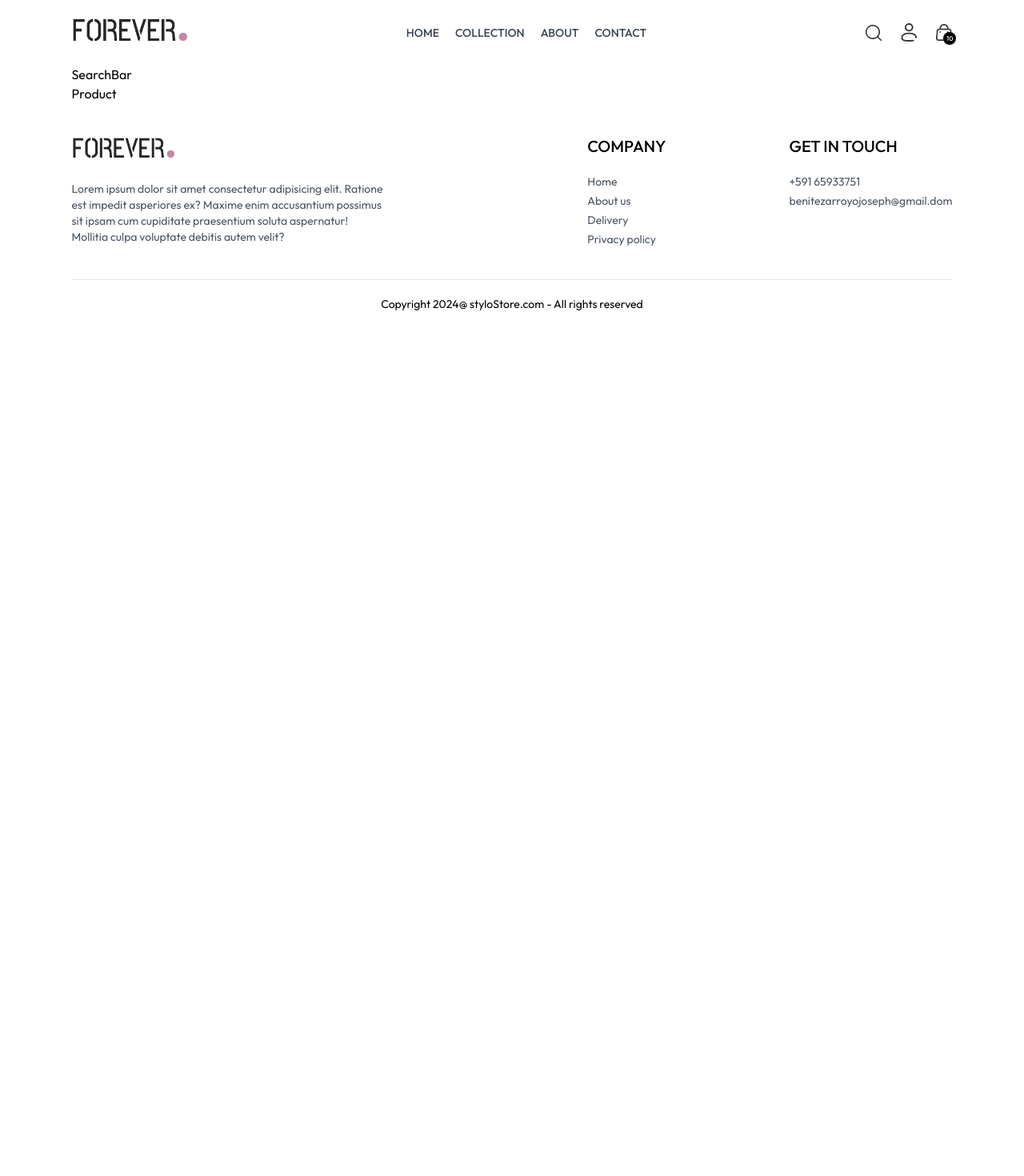
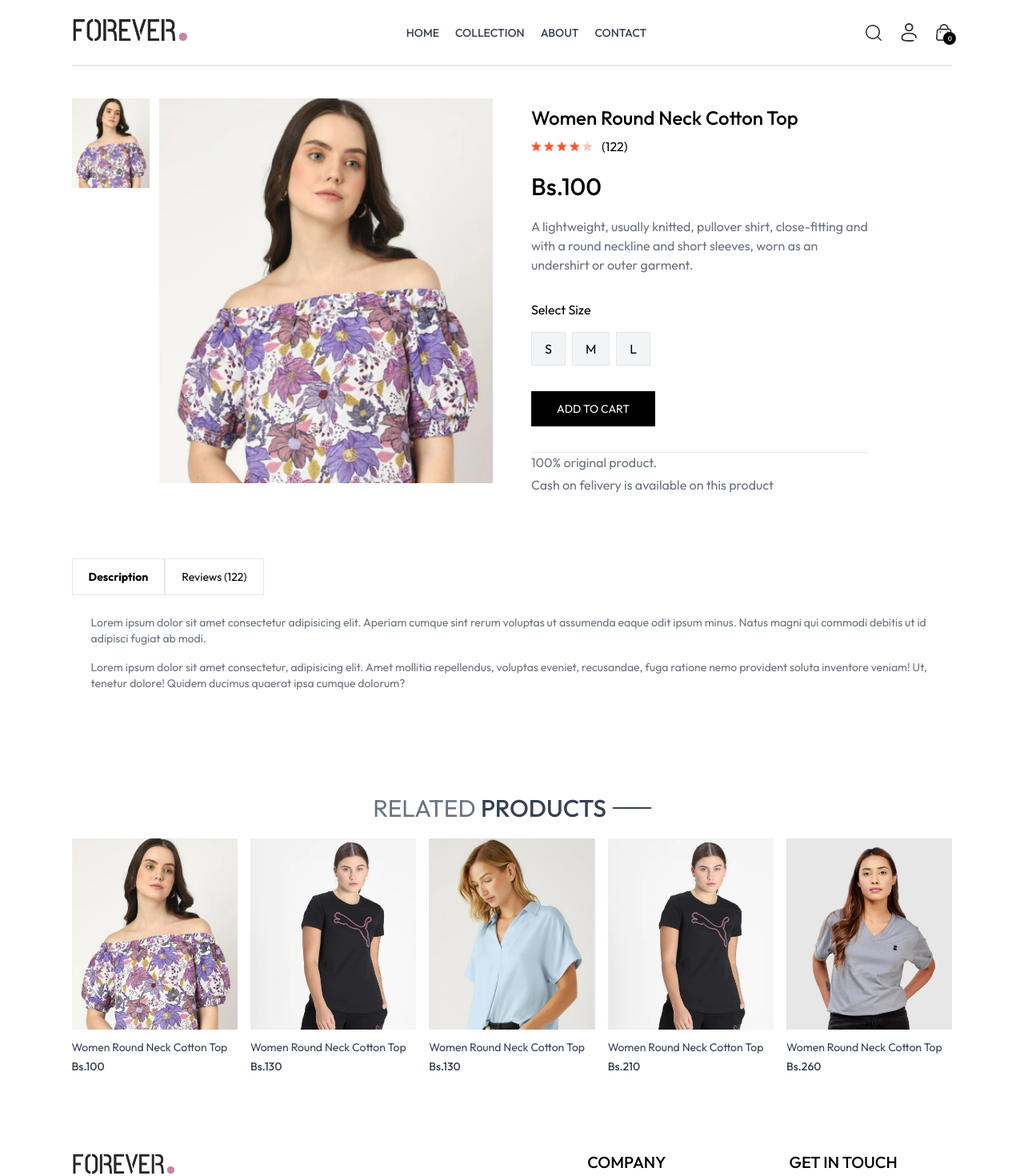
Before and after one commit to MetaDandy/Frontend-Stylo-Store, a React (Vite) app: page /product/aaaaa in a window 1280 px wide. Shown: the top 1470 px of the page at 80% size. Before the commit the page ends 800 px from the top, so only its background shows below. Built offline with nearby package versions, Linux system fonts and the light colour scheme.

Commit message:
collection completed, product completed, starting cart

```diff
--- a/src/App.jsx
+++ b/src/App.jsx
@@ -8,10 +8,13 @@ import Cart from "./Cart/Pages/Cart";
 import Login from "./Login/Pages/Login";
 import { Orders, PlaceOrder } from "./Orders/Pages";
 import { Footer, Navbar, SearchBar } from "./Generals/Components";
+import { ToastContainer } from "react-toastify";
+import "react-toastify/dist/ReactToastify.css";
 
 const App = () => {
   return (
     <div className="px-4 sm:px-[5vw] md:px-[7vw] lg:px[9vw]">
+      <ToastContainer />
       <Navbar />
       <SearchBar />
       <Routes>
--- a/src/Collection/Pages/Collection.jsx
+++ b/src/Collection/Pages/Collection.jsx
@@ -4,7 +4,7 @@ import { assets } from "../../assets/assets";
 import { ProductItem, Title } from "../../Generals/Components";
 
 const Collection = () => {
-  const { products } = useContext(ShopContext);
+  const { products, search, showSearch } = useContext(ShopContext);
   const [showFilter, setShowFilter] = useState(false);
   const [filterProducts, setFilterProducts] = useState([]);
   const [category, setCategory] = useState([]);
@@ -25,6 +25,11 @@ const Collection = () => {
 
   const applyFilter = () => {
     let productsCopy = products.slice();
+
+    if (showSearch && search)
+      productsCopy = productsCopy.filter((item) =>
+        item.name.toLowerCase().includes(search.toLowerCase())
+      );
 
     if (category.length > 0)
       productsCopy = productsCopy.filter((item) =>
@@ -59,8 +64,8 @@ const Collection = () => {
 
   useEffect(() => {
     applyFilter();
-    console.log(category, subCategory);
-  }, [category, subCategory, products]);
+    console.log(category, subCategory, search, showSearch);
+  }, [category, subCategory, search, showSearch]);
 
   useEffect(() => {
     sortProduct();
--- a/src/Context/ShopContext.jsx
+++ b/src/Context/ShopContext.jsx
@@ -1,6 +1,7 @@
 import { createContext, useState } from "react";
 import PropTypes from "prop-types";
 import { products } from "../assets/assets";
+import { toast } from "react-toastify";
 
 export const ShopContext = createContext();
 
@@ -8,7 +9,44 @@ const ShopContextProvider = (props) => {
   const currency = "Bs.";
   const deliveryFee = 10;
   const [search, setSearch] = useState("");
-  const [showSearch, setShowSearch] = useState(true);
+  const [showSearch, setShowSearch] = useState(false);
+  const [cartItems, setCartItems] = useState({});
+
+  const addToCart = async (id, size) => {
+    if (!size) {
+      toast.error("Select Product Size");
+      return;
+    }
+
+    let data = structuredClone(cartItems);
+
+    if (data[id]) {
+      if (data[id][size]) {
+        data[id][size] += 1;
+      } else data[id][size] = 1;
+    } else {
+      data[id] = {};
+      data[id][size] = 1;
+    }
+
+    setCartItems(data);
+  };
+
+  const getCarCount = () => {
+    let total = 0;
+    for (const items in cartItems) {
+      for (const item in cartItems[items]) {
+        try {
+          if (cartItems[items][item]) {
+            total += cartItems[items][item];
+          }
+        } catch (error) {
+          console.error("Error", error);
+        }
+      }
+    }
+    return total;
+  };
 
   const value = {
     products,
@@ -18,6 +56,9 @@ const ShopContextProvider = (props) => {
     setSearch,
     showSearch,
     setShowSearch,
+    cartItems,
+    addToCart,
+    getCarCount,
   };
 
   return (
--- a/src/Generals/Components/Navbar.jsx
+++ b/src/Generals/Components/Navbar.jsx
@@ -1,10 +1,13 @@
 import { Link, NavLink } from "react-router-dom";
 import { assets } from "../../assets/assets";
 import Navlink from "./NavLink";
-import { useState } from "react";
+import { useContext, useState } from "react";
+import { ShopContext } from "../../Context/ShopContext";
 
 const Navbar = () => {
   const [visible, setVisisble] = useState(false);
+
+  const { setShowSearch, getCarCount } = useContext(ShopContext);
 
   return (
     <nav className="flex items-center justify-between py-5 font-medium">
@@ -18,7 +21,12 @@ const Navbar = () => {
         <Navlink to="contact" title="CONTACT" />
       </ul>
       <section className="flex items-center gap-6">
-        <img src={assets.search_icon} className="w-5 cursor-pointer" alt="" />
+        <img
+          onClick={() => setShowSearch(true)}
+          src={assets.search_icon}
+          className="w-5 cursor-pointer"
+          alt=""
+        />
         <div className="group relative">
           <img
             src={assets.profile_icon}
@@ -36,7 +44,7 @@ const Navbar = () => {
         <Link to="/cart" className="relative">
           <img src={assets.cart_icon} className="w-5 min-w-5" alt="" />
           <p className="absolute right-[-5px] bottom-[-5px] w-4 text-center leading-4 bg-black text-white aspect-square rounded-full text-[8px]">
-            10
+            {getCarCount()}
           </p>
         </Link>
         <img
--- a/src/Generals/Components/SearchBar.jsx
+++ b/src/Generals/Components/SearchBar.jsx
@@ -1,11 +1,40 @@
-import { useContext } from "react";
+import { useContext, useEffect, useState } from "react";
 import { ShopContext } from "../../Context/ShopContext";
+import { assets } from "../../assets/assets";
+import { useLocation } from "react-router-dom";
 
 const SearchBar = () => {
   const { search, setSearch, showSearch, setShowSearch } =
     useContext(ShopContext);
 
-  return <div>SearchBar</div>;
+  const [visible, setVisible] = useState(false);
+  const location = useLocation();
+
+  useEffect(() => {
+    if (location.pathname.includes("collection")) setVisible(true);
+    else setVisible(false);
+  }, [location]);
+
+  return showSearch && visible ? (
+    <div className="border-t border-b bg-gray-50 text-center">
+      <div className="inline-flex items-center justify-center border border-gray-400 px-5 py-2 my-5 mx-3 rounded-full w-3/4 sm:w-1/2">
+        <input
+          value={search}
+          onChange={(e) => setSearch(e.target.value)}
+          type="text"
+          placeholder="Search"
+          className="flex-1 outline-none bg-inherit text-sm"
+        />
+        <img src={assets.search_icon} className="w-4" alt="" />
+      </div>
+      <img
+        src={assets.cross_icon}
+        className="inline w-3 cursor-pointer"
+        onClick={() => setShowSearch(false)}
+        alt=""
+      />
+    </div>
+  ) : null;
 };
 
 export default SearchBar;
--- a/src/HomePage/Components/BestSeller.jsx
+++ b/src/HomePage/Components/BestSeller.jsx
@@ -27,7 +27,7 @@ const BestSeller = () => {
         {bestSeller.map((item, i) => (
           <ProductItem
             key={i}
-            id={item.id}
+            id={item._id}
             name={item.name}
             price={item.price}
             image={item.image}
--- a/src/HomePage/Components/LatestCollection.jsx
+++ b/src/HomePage/Components/LatestCollection.jsx
@@ -28,7 +28,7 @@ const LatestCollection = () => {
           <ProductItem
             key={index}
             price={item.price}
-            id={item.id}
+            id={item._id}
             image={item.image}
             name={item.name}
           />
--- /dev/null
+++ b/src/Product/Components/RelatedProduct.jsx
@@ -0,0 +1,46 @@
+import pt from "prop-types";
+import { useContext, useEffect, useState } from "react";
+import { ShopContext } from "../../Context/ShopContext";
+import { ProductItem, Title } from "../../Generals/Components";
+
+const RelatedProduct = ({ category, subcategory }) => {
+  const { products } = useContext(ShopContext);
+  const [related, setRelated] = useState([]);
+
+  useEffect(() => {
+    if (products.length > 0) {
+      let productsCopy = products.slice();
+      productsCopy = productsCopy.filter((item) => category === item.category);
+      productsCopy = productsCopy.filter(
+        (item) => subcategory === item.subCategory
+      );
+
+      setRelated(productsCopy.slice(0, 5));
+    }
+  }, [products]);
+  return (
+    <div className="my-24">
+      <div className="text-center text-3xl py-2">
+        <Title text1="RELATED" text2="PRODUCTS" />
+      </div>
+      <div className="grid grid-cols-2 sm:grid-cols-3 md:grid-cols-4 lg:grid-cols-5 gap-4 gap-y-6">
+        {related.map((item, i) => (
+          <ProductItem
+            key={i}
+            id={item._id}
+            name={item.name}
+            price={item.price}
+            image={item.image}
+          />
+        ))}
+      </div>
+    </div>
+  );
+};
+
+RelatedProduct.propTypes = {
+  category: pt.string.isRequired,
+  subcategory: pt.string.isRequired,
+};
+
+export default RelatedProduct;
--- a/src/Product/Pages/Product.jsx
+++ b/src/Product/Pages/Product.jsx
@@ -1,5 +1,122 @@
+import { useContext, useEffect, useState } from "react";
+import { useParams } from "react-router-dom";
+import { ShopContext } from "../../Context/ShopContext";
+import { assets } from "../../assets/assets";
+import RelatedProduct from "../Components/RelatedProduct";
+
 const Product = () => {
-  return <div>Product</div>;
+  const { id } = useParams();
+  const { products, currency, addToCart } = useContext(ShopContext);
+  const [data, setData] = useState(false);
+  const [image, setImage] = useState("");
+  const [size, setSize] = useState("");
+
+  const fetchData = async () => {
+    products.map((item) => {
+      if (item._id === id) {
+        setData(item);
+        setImage(item.image[0]);
+        return null;
+      }
+    });
+  };
+
+  useEffect(() => {
+    fetchData();
+  }, [id, products]);
+
+  return data ? (
+    <div className="border-t-2 pt-10 transition-opacity ease-in duration-500 opacity-100">
+      {/* ------- Product Data ------- */}
+      <div className="flex gap-12 sm:gap-12 flex-col sm:flex-row">
+        {/* ------- Product Images ------- */}
+        <div className="flex-1 flex flex-col-reverse gap-3 sm:flex-row">
+          <div className="flex sm:flex-col overflow-x-auto sm:overflow-y-scroll justify-between sm:justify-normal sm:w-[18.7%] w-full">
+            {data.image.map((item, i) => (
+              <img
+                src={item}
+                key={i}
+                className="w-[24%] sm:w-full sm:mb-3 flex-shrink-0 cursor-pointer"
+                alt=""
+                onClick={() => setImage(item)}
+              />
+            ))}
+          </div>
+          <div className="w-full sm:w-[80%]">
+            <img src={image} className="w-full h-auto" alt="" />
+          </div>
+        </div>
+        {/* ------- Product Information ------- */}
+        <div className="flex-1 ">
+          <h1 className="font-medium text-2xl mt-2">{data.name}</h1>
+          <div className="flex items-center gap-1 mt-2">
+            <img src={assets.star_icon} alt="" className="w-3 5" />
+            <img src={assets.star_icon} alt="" className="w-3 5" />
+            <img src={assets.star_icon} alt="" className="w-3 5" />
+            <img src={assets.star_icon} alt="" className="w-3 5" />
+            <img src={assets.star_dull_icon} alt="" className="w-3 5" />
+            <p className="pl-2">(122)</p>
+          </div>
+          <p className="mt-5 text-3xl font-medium">
+            {currency}
+            {data.price}
+          </p>
+          <p className="mt-5 text-gray-500 md:w-4/5">{data.description}</p>
+          <div className="flex flex-col gap-4 my-8">
+            <p>Select Size</p>
+            <div className="flex gap-2">
+              {data.sizes.map((item, i) => (
+                <button
+                  onClick={() => setSize(item)}
+                  className={`border py-2 px-4 bg-gray-100 ${
+                    item === size ? "border-orange-500" : ""
+                  }`}
+                  key={i}
+                >
+                  {item}
+                </button>
+              ))}
+            </div>
+          </div>
+          <button
+            onClick={() => addToCart(data._id, size)}
+            className="bg-black text-white px-8 py-3 text-sm active:bg-gray-700"
+          >
+            ADD TO CART
+          </button>
+          <hr className="mt-8 sm:w-4/5" />
+          <div className="text-s text-gray-500 flex flex-col gap-1">
+            <p>100% original product.</p>
+            <p>Cash on felivery is available on this product</p>
+          </div>
+        </div>
+      </div>
+      {/* ----------- Description & Review Section ------------------- */}
+      <div className="mt-20">
+        <div className="flex">
+          <b className="border px-5 py-3 text-sm">Description</b>
+          <p className="border px-5 py-3 text-sm">Reviews (122) </p>
+        </div>
+        <div className="flex flex-col gap-4 p-6 text-sm text-gray-500">
+          <p>
+            Lorem ipsum dolor sit amet consectetur adipisicing elit. Aperiam
+            cumque sint rerum voluptas ut assumenda eaque odit ipsum minus.
+            Natus magni qui commodi debitis ut id adipisci fugiat ab modi.
+          </p>
+          <p>
+            Lorem ipsum dolor sit amet consectetur, adipisicing elit. Amet
+            mollitia repellendus, voluptas eveniet, recusandae, fuga ratione
+            nemo provident soluta inventore veniam! Ut, tenetur dolore! Quidem
+            ducimus quaerat ipsa cumque dolorum?
+          </p>
+        </div>
+      </div>
+      {/* ----------- Display related products ------------------- */}
+      <RelatedProduct category={data.category} subcategory={data.subCategory} />
+    </div>
+  ) : (
+    <div className="opacity-0"></div>
+  );
 };
 
 export default Product;
--- a/src/index.css
+++ b/src/index.css
@@ -18,6 +18,10 @@ a.active hr {
   font-style: normal;
 }
 
+::-webkit-scrollbar {
+  display: none;
+}
+
 @media (max-width: 640px) {
   a.active {
     background-color: black;
```
Also changed, not shown: comandos.txt.
